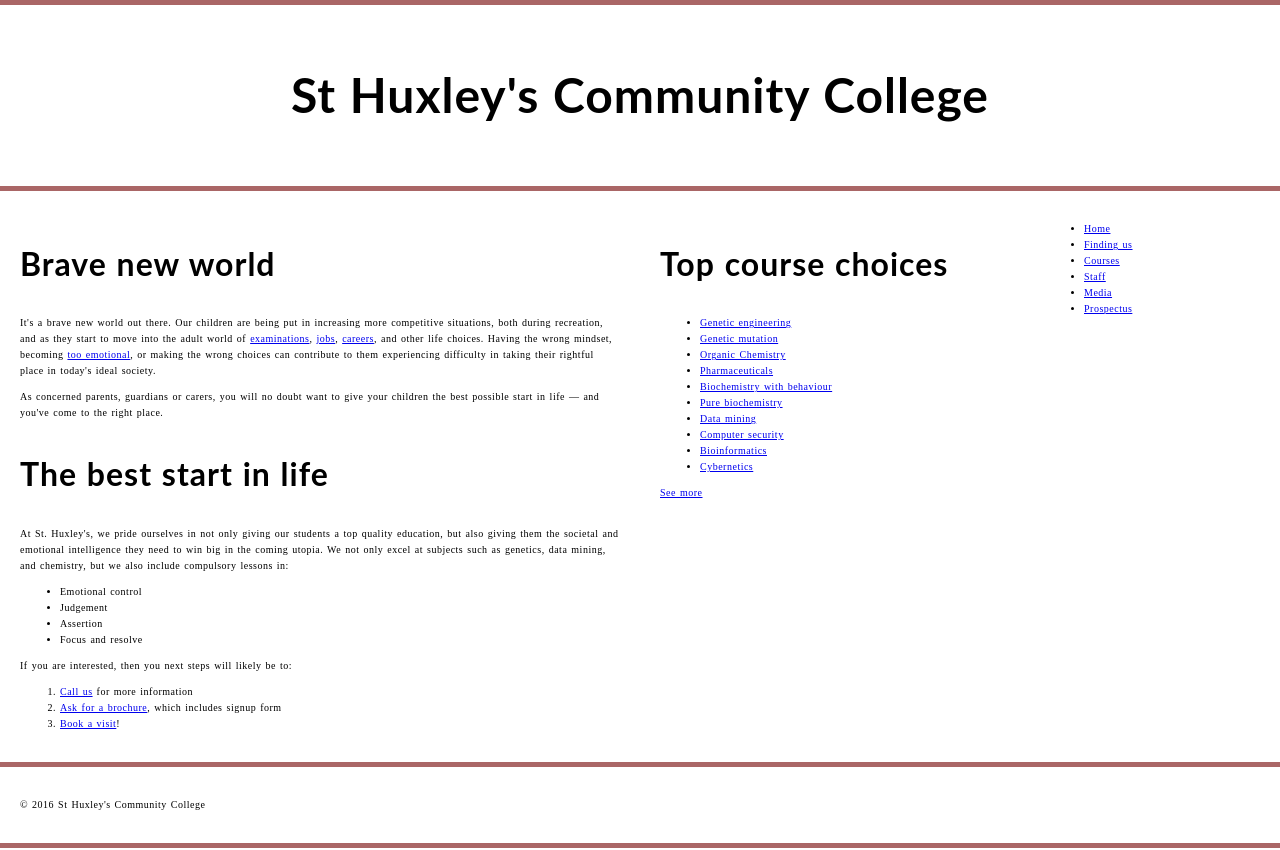
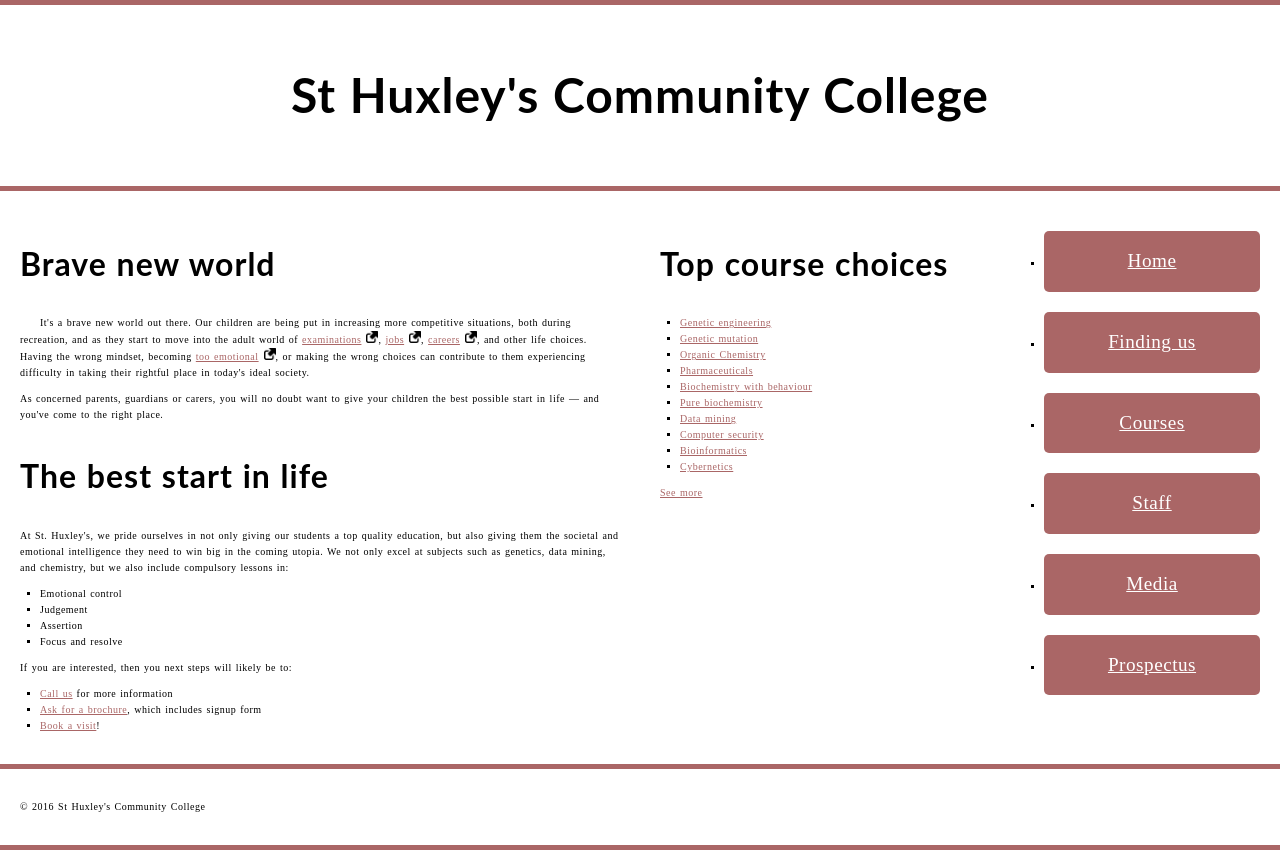
Before and after one commit to mat3o06/mat3o06.github.io, a plain HTML site: page Assignment 3/part 3/index.html in a window 1280 px wide. Drawn offline with Linux system fonts and the light colour scheme.

Commit message:
added the external link button image to the files as well as within the css

```diff
--- a/Assignment 3/part 3/style.css
+++ b/Assignment 3/part 3/style.css
@@ -73,3 +73,70 @@ h1 {
 h2 {
   font-size: 2rem;
 }
+
+section p:first-of-type {
+    text-indent: 20px;
+  }
+
+  a {
+    color: #a66;
+    text-decoration: underline;
+    outline: none;
+  }
+
+  a:hover, a:focus {
+    text-decoration: none;
+    color: #822;
+  }
+
+  a:visited {
+    color: #644;
+  }
+
+  a:active {
+    color: #c33;
+    font-weight: bold;
+  }
+
+  a[href^="http"]::after {
+    content: '';
+    display: inline-block;
+    width: 12px;
+    height: 12px;
+    background: url('external-link-52.png') no-repeat center center;
+    background-size: contain;
+    margin-left: 5px;
+  }
+
+  ul, ol {
+    margin: 10px 0;
+    padding-left: 20px;
+  }
+
+  li {
+    line-height: 1.6;
+    list-style-type: square;
+  }
+
+  nav ul {
+    list-style: none;
+    padding: 0;
+  }
+
+  nav ul li {
+    padding: 10px 0;
+  }
+
+  nav ul li a {
+    display: block;
+    background: #a66;
+    color: white;
+    padding: 15px;
+    text-align: center;
+    border-radius: 5px;
+    font-size: 1.2rem;
+  }
+
+  nav ul li a:hover {
+    background: #822;
+  }
```
Also changed, not shown: Assignment 3/part 3/external-link-52.png (added).
